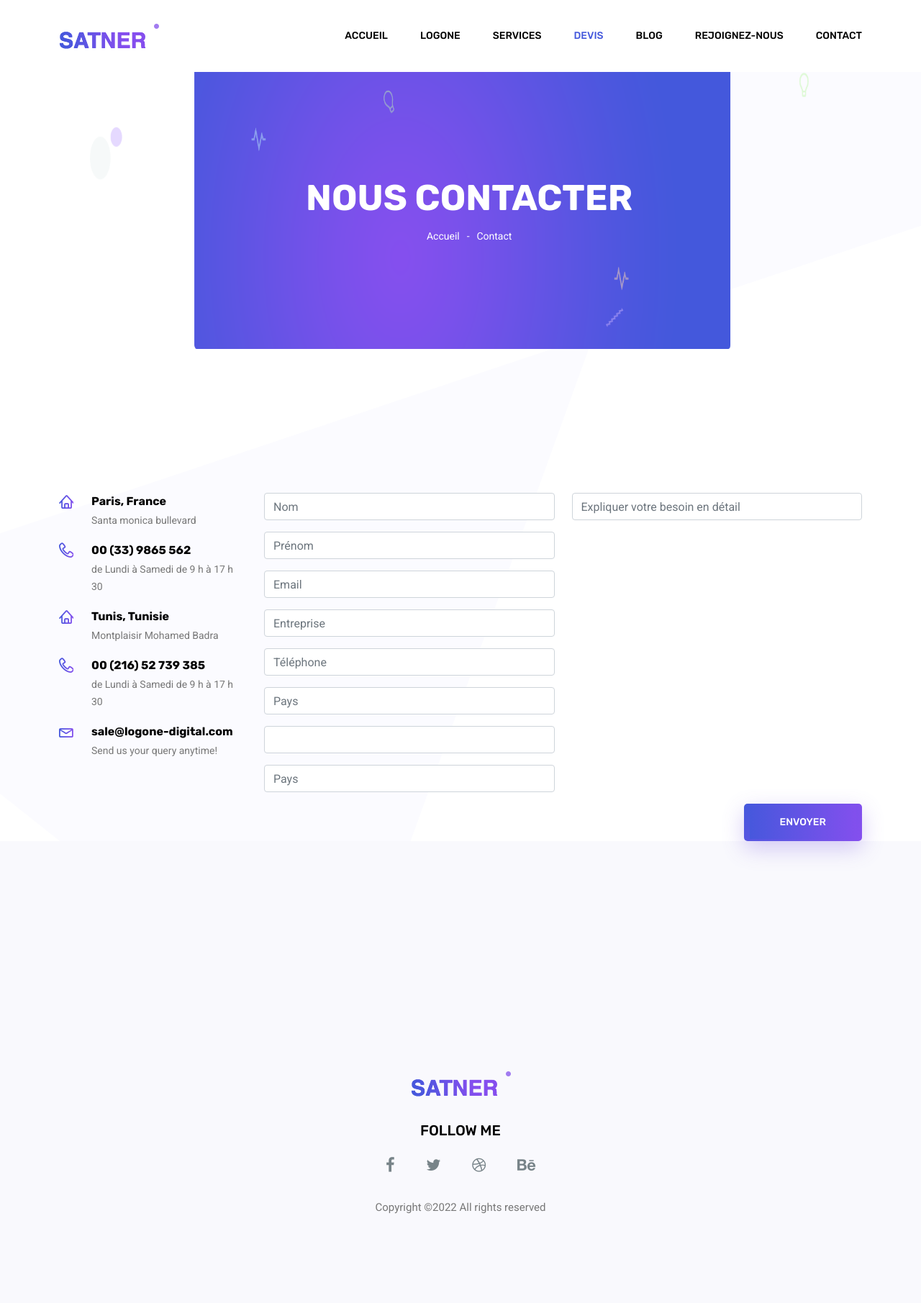
After one commit to ngue-237/logone-website, a Symfony app: template templates/frontoffice/devis_add.html.twig in a window 1280 px wide. The commit adds this page. Shown: the whole page at 72% size. Run offline with Twig, Linux system fonts and the light colour scheme; the template is opened without the code that fills it, so the values that code supplies are empty; form fields are guessed from the names that the template uses; some libraries are stand-ins or nearby versions.

Commit message:
form-dynamique

```diff
--- a/src/Entity/User.php
+++ b/src/Entity/User.php
@@ -96,6 +96,9 @@ class User implements UserInterface
      * @ORM\Column(type="json")
      */
     private $roles = [];
+
+
+
 
     public function getId(): ?int
     {
@@ -201,4 +204,7 @@ class User implements UserInterface
     public function eraseCredentials()
     {
     }
+
+
+
 }
--- /dev/null
+++ b/templates/frontoffice/devis_add.html.twig
@@ -0,0 +1,160 @@
+
+{% extends 'baseF.html.twig'%}
+{% block title %} Contact | Devis {% endblock %}
+{% block content %}
+
+	{% include('include/frontoffice/header.html.twig')%}
+    <section class="banner_area">
+        <div class="banner_inner d-flex align-items-center">
+            <div class="container">
+                <div class="banner_content text-center">
+                    <h2>Nous Contacter</h2>
+                    <div class="page_link">
+                        <a href="{{ path('home') }}">Accueil</a>
+                        <a href="{{ path('contact') }}">Contact</a>
+                    </div>
+                </div>
+            </div>
+        </div>
+    </section>
+    <!--================ End Banner Area =================-->
+
+    <!--================Contact Area =================-->
+    <section class="contact_area section_gap">
+        <div class="container">
+            <div class="row">
+                <div class="col-lg-3">
+                    <div class="contact_info">
+                        <div class="info_item">
+                            <i class="lnr lnr-home"></i>
+                            <h6>Paris, France</h6>
+                            <p>Santa monica bullevard</p>
+                        </div>
+                        <div class="info_item">
+                            <i class="lnr lnr-phone-handset"></i>
+                            <h6><a href="#">00 (33) 9865 562</a></h6>
+                            <p> de Lundi à Samedi de 9 h à 17 h 30 </p>
+                        </div>
+                        <div class="info_item">
+                            <i class="lnr lnr-home"></i>
+                            <h6>Tunis, Tunisie</h6>
+                            <p>Montplaisir Mohamed Badra</p>
+                        </div>
+                        <div class="info_item">
+                            <i class="lnr lnr-phone-handset"></i>
+                            <h6><a href="#">00 (216) 52 739 385</a></h6>
+                            <p> de Lundi à Samedi de 9 h à 17 h 30 </p>
+                        </div>
+                        <div class="info_item">
+                            <i class="lnr lnr-envelope"></i>
+                            <h6><a href="#">sale@logone-digital.com</a></h6>
+                            <p>Send us your query anytime!</p>
+                        </div>
+                    </div>
+                </div>
+                <div class="col-lg-9">
+                    {{ form_start(form) }}
+                    <div class="row "  id="contactForm" novalidate="novalidate">
+                        <div class="col-md-6">
+                            <div class="form-group">
+                                {{ form_row(form.lastname, {
+                                    'label':false,
+                                    'attr':{'placeholder':"Nom",
+                                        'class':'form-control',
+                                        'id':'name'
+                                    }
+                                }) }}
+
+                            </div>
+                            <div class="form-group">
+                                {{ form_row(form.firstname, {
+                                    'label':false,
+                                    'attr':{'placeholder':"Prénom",
+                                        'class':'form-control',
+                                        'id':'name'
+                                    }
+                                }) }}
+                            </div>
+                            <div class="form-group">
+                                {{ form_row(form.email, {
+                                    'label':false,
+                                    'attr':{'placeholder':"Email",
+                                        'class':'form-control',
+                                        'id':'name'
+                                    }
+                                }) }}
+                            </div>
+                            <div class="form-group">
+                                {{ form_row(form.company, {
+                                    'label':false,
+                                    'attr':{'placeholder':"Entreprise",
+                                        'class':'form-control',
+                                        'id':'name'
+                                    }
+                                }) }}
+                            </div>
+                            <div class="form-group">
+                                {{ form_row(form.phoneNumber, {
+                                    'label':false,
+                                    'attr':{'placeholder':"Téléphone",
+                                        'class':'form-control',
+                                        'id':'name'
+                                    }
+                                }) }}
+                            </div>
+                            <div class="form-group ">
+                                {{ form_row(form.country, {
+                                    'label':false,
+                                    'attr':{'placeholder':"Pays",
+                                        'class':'form-control',
+                                        'id':'name'
+                                    }
+                                }) }}
+
+                            </div>
+                            <div class="form-group">
+                                {{ form_row(form.categories, {
+                                    'label':false,
+                                    'attr':{
+                                        'class':'form-control',
+                                        'id':'name'
+                                    }
+                                }) }}
+
+                            </div>
+                            <div class="form-group ">
+                                {{ form_row(form.services, {
+                                    'label':false,
+                                    'attr':{'placeholder':"Pays",
+                                        'class':'form-control mt-3 mb-3',
+                                        'id':'name'
+                                    }
+                                }) }}
+
+                            </div>
+                        </div>
+                        <div class="col-md-6">
+                            <div class="form-floating">
+                                {{ form_row(form.subject, {
+                                    'label':false,
+                                    'attr':{'placeholder':"Expliquer votre besoin en détail",
+                                        'class':'form-control',
+                                        'id':'sujet'
+                                    }
+                                }) }}
+                            </div>
+                        </div>
+                        <div class="col-md-12 text-right">
+                            <button type="submit" value="submit" class="primary_btn">
+                                <span>Envoyer</span>
+                            </button>
+                        </div>
+                    </div>
+                    {{ form_end(form) }}
+                </div>
+            </div>
+
+        </div>
+    </section>
+    {{include('include/frontoffice/footer.html.twig')}}
+	{% endblock %}
--- a/templates/include/frontoffice/header.html.twig
+++ b/templates/include/frontoffice/header.html.twig
@@ -16,7 +16,7 @@
 							<li class="nav-item "><a class="nav-link" href="{{path('home')}}">Accueil</a></li>
 							<li class="nav-item"><a class="nav-link" href="{{path('about')}}">Logone</a></li>
 							<li class="nav-item"><a class="nav-link" href="{{path('categorie_service_all')}}">Services</a></li>
-							<li class="nav-item active"><a class="nav-link" href="{{path('portforlio')}}">Devis</a></li>
+							<li class="nav-item active"><a class="nav-link" href="{{path('devis_add')}}">Devis</a></li>
 							<li class="nav-item submenu dropdown">
 								<a href="#" class="nav-link dropdown-toggle" data-toggle="dropdown" role="button" aria-haspopup="true"
 								   aria-expanded="false">Blog</a>
```
Also changed, not shown: migrations/Version20220304220836.php (added, +44 -0 lines), src/Controller/DevisController.php (+18 -5 lines), src/Entity/CategoryService.php (+36 -0 lines), src/Entity/Devis.php (+8 -6 lines), src/Entity/Service.php (+1 -31 lines), src/Form/DevisType.php (+29 -2 lines), 3 other files.
